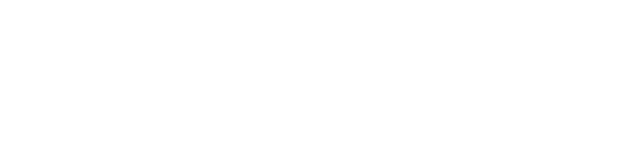
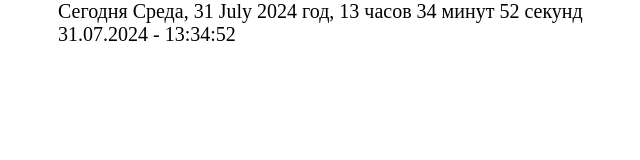
Before and after one commit to 88Natalia88/GLO_complicated-tasks, a plain HTML site: page index.html in a window 1280 px wide. Shown: the whole page, without its empty margins (70-710 px from the left). Drawn offline with Linux system fonts and the light colour scheme.

Commit message:
added my homework

```diff
--- a/index.html
+++ b/index.html
@@ -4,8 +4,13 @@
     <meta charset="UTF-8">
     <meta name="viewport" content="width=device-width, initial-scale=1.0">
     <title>Document</title>
+    <link rel="stylesheet" href="style.css">
 </head>
 <body>
-
+    <div class="container">
+        <div class="date"></div>
+        <div class="date1"></div>
+    </div>
+    <script src="index.js"></script>
 </body>
 </html>
--- /dev/null
+++ b/index.js
@@ -0,0 +1,43 @@
+const date1 = document.querySelector('.date');
+const date2 = document.querySelector('.date1');
+
+function declensionHours(hours) {
+    hours %= 100;
+    if (hours >= 11 && hours <= 19) {
+        return 'часов';
+    }
+    switch (hours % 10) {
+        case 1: return 'час';
+        case 2:
+        case 3:
+        case 4: return 'часа';
+        default: return 'часов';
+    }
+}
+
+function pad(num) {
+    return num < 10 ? '0' + num : num;
+}
+
+function updateDateTime() {
+    const date = new Date();
+    const daysArr = ['Воскресенье', "Понедельник", "Вторник", "Среда", "Четверг", "Пятница", "Суббота"];
+
+    const day = daysArr[date.getDay()];
+    const month = date.toLocaleString('default', { month: 'long' });
+    const year = date.getFullYear();
+    const hour = date.getHours();
+    const minute = date.getMinutes();
+    const second = date.getSeconds();
+
+    // Формат A
+    const declHour = declensionHours(hour);
+    date1.innerHTML = 'Сегодня ' + day + ', ' + date.getDate() + ' ' + month + ' ' + year + ' год, ' + hour + ' ' + declHour + ' ' + minute + ' минут ' + second + ' секунд';
+
+    // Формат Б
+    date2.innerHTML = `${pad(date.getDate())}.${pad(date.getMonth() + 1)}.${year} - ${pad(hour)}:${pad(minute)}:${pad(second)}`;
+}
+
+setInterval(updateDateTime, 1000);
+
+updateDateTime();
--- /dev/null
+++ b/style.css
@@ -0,0 +1,11 @@
+* {
+  margin: 0;
+  padding: 0;
+  box-sizing: border-box;
+}
+.container {
+  width: 100%;
+  max-width: 1024px;
+  margin: 0 auto;
+  font-size: 20px;
+}
```
